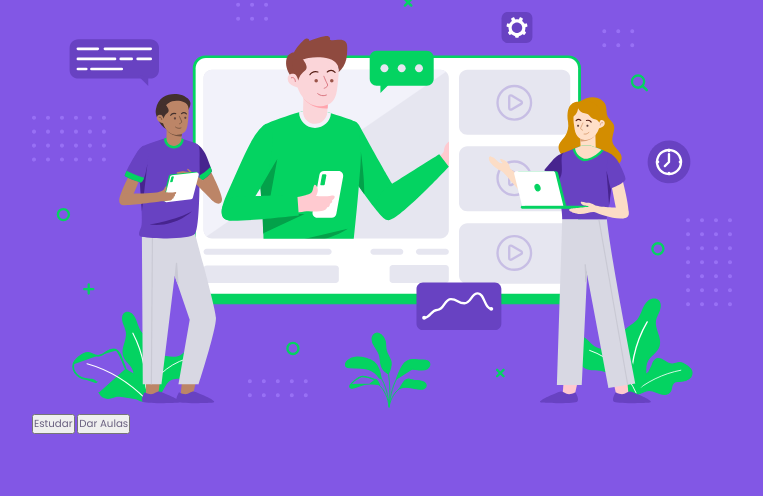
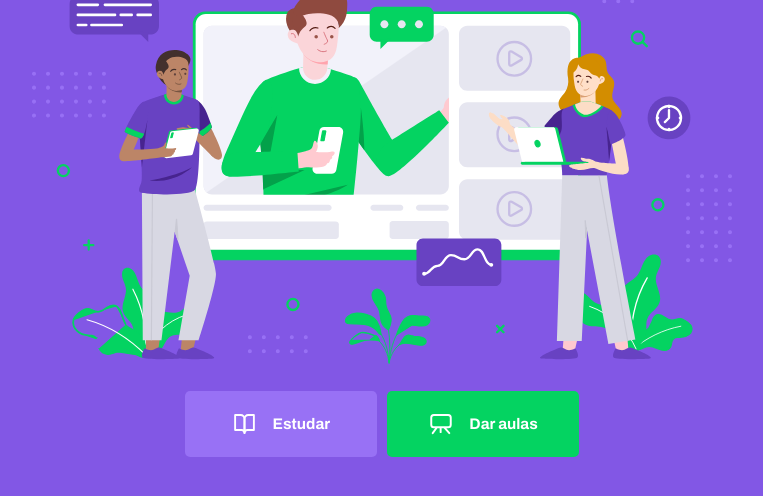
Before and after one commit to kleber86/rocketseat-nlw-discovery-2, a plain HTML site: page index.html in a window 1280 px wide. Shown: the part 246-742 px from the top of the page, without its empty margins (258-1021 px from the left). Drawn offline with Linux system fonts and the light colour scheme.

Commit message:
estilizando os botoes

```diff
--- a/index.html
+++ b/index.html
@@ -22,8 +22,18 @@
 
         <img class="hero-image" src="/images/landing.svg" alt="Sua plataforma">
 
-        <button>Estudar</button>
-        <button>Dar Aulas</button>
+        <div class="buttons-container">
+            <a class="study" href="/study.html">
+                <img src="/images/icons/study.svg" alt="Estudar">
+                Estudar
+            </a>
+
+            <a class="give-classes" href="/give-classes.html">
+                <img src="/images/icons/give-classes.svg" alt="Dar aulas">
+                Dar aulas
+            </a>
+
+        </div>
     </div>
 
 </body>
--- a/style/partials/page-landing.css
+++ b/style/partials/page-landing.css
@@ -24,3 +24,40 @@
 .hero-image{
     width: 100%;
 }
+.buttons-container{
+    display: flex;
+    justify-content: center;
+    margin: 3.2rem 0;
+}
+.buttons-container a{
+    width: 30rem;
+    height: 10.4rem;
+    border-radius: .8rem;
+    margin-right: 1.6rem;
+    font: 700 2.4rem Archivo;
+    display: flex;
+    justify-content: center;
+    align-items: center;
+    text-decoration: none;
+    color: var(--color-button-text);
+
+    transition: background 600ms;
+}
+.buttons-container a img{
+    width: 4rem;
+    margin-right: 2.4rem;
+}
+.buttons-container a.study{
+    background: var(--color-primary-lighter);
+}
+.buttons-container a.study:hover{
+    background: var(--color-primary-light);
+}
+
+.buttons-container a.give-classes{
+    background: var(--color-secondary);
+    margin-right: 0;
+}
+.buttons-container a.give-classes:hover{
+    background: var(--color-secondary-dark);
+}
```
